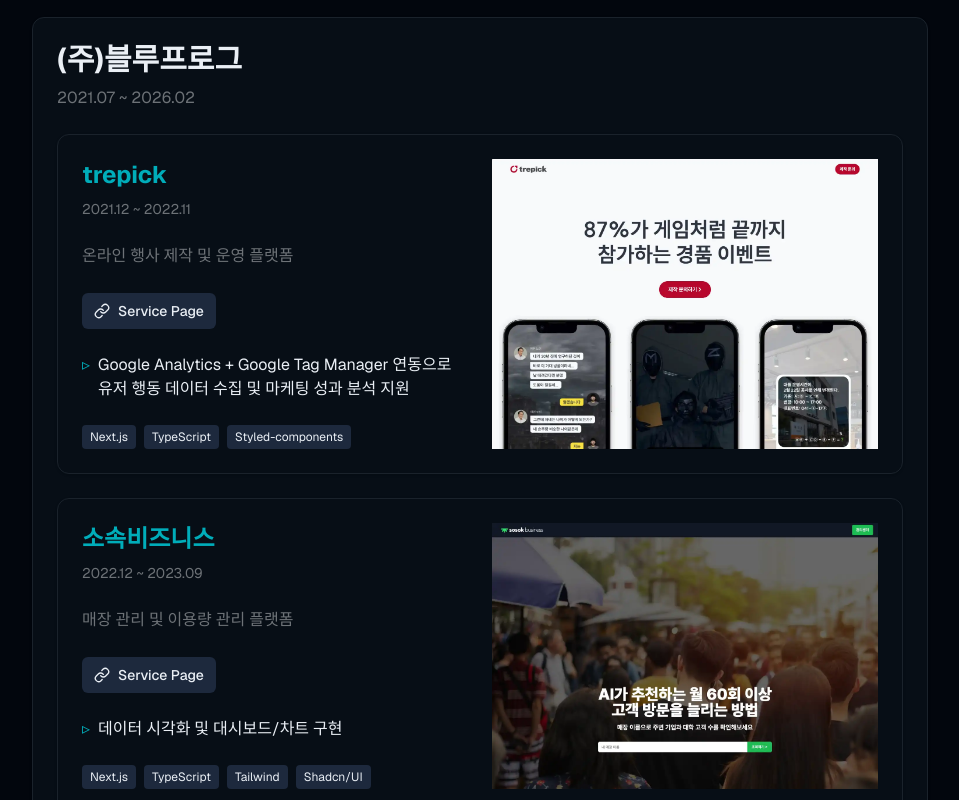
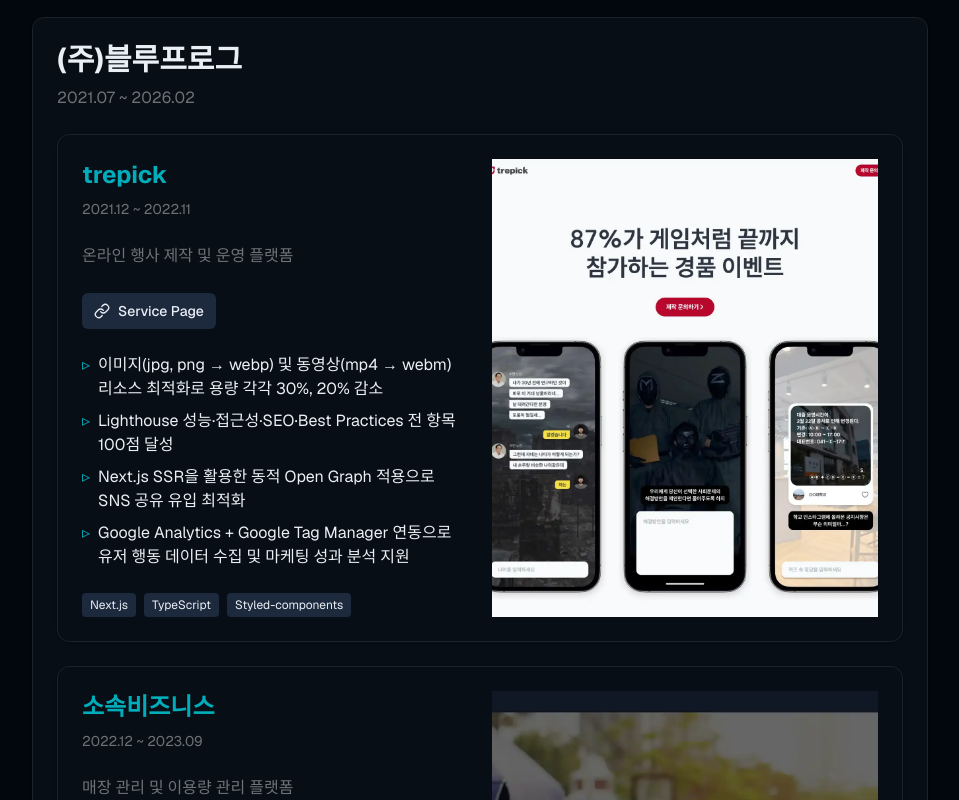
Before and after one commit to leesh9098/Portfolio, a Next.js app: page / in a window 1280 px wide. Shown: the part 2000-2800 px from the top of the page, without its empty margins (160-1119 px from the left). Built offline with nearby package versions, Linux system fonts and the light colour scheme.

Commit message:
edit experience's achievements

```diff
--- a/components/experience.tsx
+++ b/components/experience.tsx
@@ -27,6 +27,9 @@
         description: "온라인 행사 제작 및 운영 플랫폼",
         skills: ["Next.js", "TypeScript", "Styled-components"],
         achievements: [
+          "이미지(jpg, png → webp) 및 동영상(mp4 → webm) 리소스 최적화로 용량 각각 30%, 20% 감소",
+          "Lighthouse 성능·접근성·SEO·Best Practices 전 항목 100점 달성",
+          "Next.js SSR을 활용한 동적 Open Graph 적용으로 SNS 공유 유입 최적화",
           "Google Analytics + Google Tag Manager 연동으로 유저 행동 데이터 수집 및 마케팅 성과 분석 지원"
         ],
       },
@@ -38,7 +41,14 @@
         description: "매장 관리 및 이용량 관리 플랫폼",
         skills: ["Next.js", "TypeScript", "Tailwind", "Shadcn/UI"],
         achievements: [
-          "데이터 시각화 및 대시보드/차트 구현"
+          "TanStack Query 도입으로 불필요한 API 호출 약 40% 감소 및 UX 개선",
+          "NextAuth 소셜 로그인 및 Firebase Auth 로그인 기능 구현",
+          "Firebase Cloud Messaging을 사용한 푸시 알림 기능 구현",
+          "토스페이먼츠 결제 모듈 연동",
+          "Sentry 도입으로 오류 발생 원인 추적 및 이슈 대응 시간 1일 이내로 단축",
+          "Web Socket을 활용한 실시간 채팅 기능 구현",
+          "chart.js를 사용한 사용량 데이터 시각화 대시보드 구현",
+          "AWS ECS + ECR 배포 환경 구축"
         ],
       },
       {
@@ -50,18 +60,13 @@
         description: "오프라인 할인 멤버십 플랫폼",
         skills: ["React-Native", "Next.js", "TypeScript", "Tailwind", "Shadcn/UI"],
         achievements: [
-          "Flutter → React-Native + WebView 마이그레이션"
+          "Flutter → React Native + WebView 마이그레이션으로 앱 용량 25% 감소",
+          "웹 배포 방식 전환으로 앱 업데이트 소요 시간 2~3일 → 약 5분으로 단축",
+          "Virtualized 도입으로 렌더링 시간 약 80% 이상, API 서버 부하 약 90% 이상 감소",
+          "Branch.io를 활용한 동적 딥링크 기능 구현 (Firebase Dynamic Links 대체)",
+          "기기 카메라를 활용한 QR 코드 스캔 기능 구현"
         ],
       },
-      // {
-      //   title: "소속인사이트",
-      //   period: "2023.09 ~",
-      //   description: "서비스 이용량 데이터 시각화 및 대시보드",
-      //   skills: ["AWS", "Python", "MySQL", "Docker"],
-      //   achievements: [
-      //     "Apache Superset 구축",
-      //   ],
-      // }
     ]
   }
 ]
```
